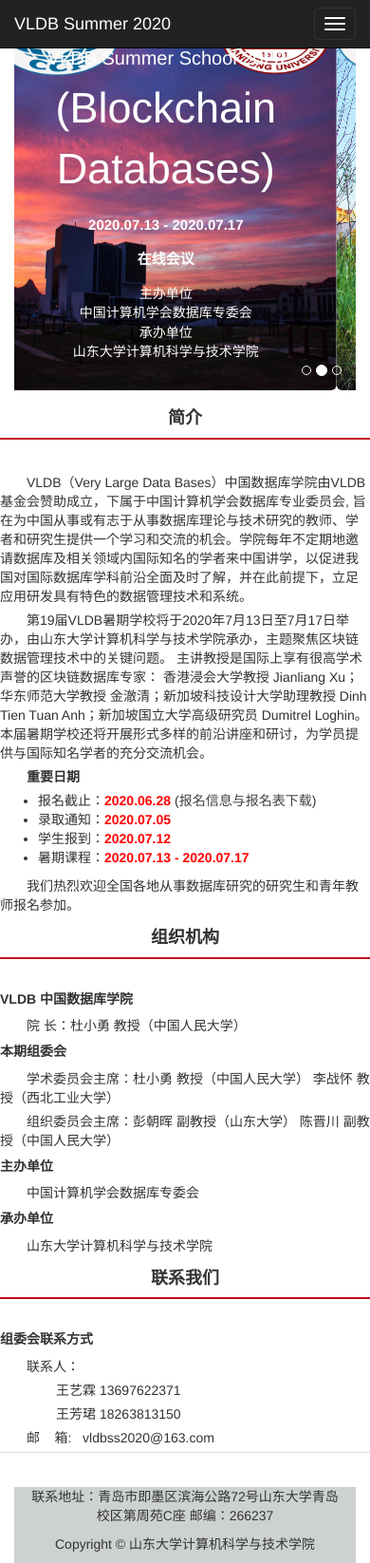
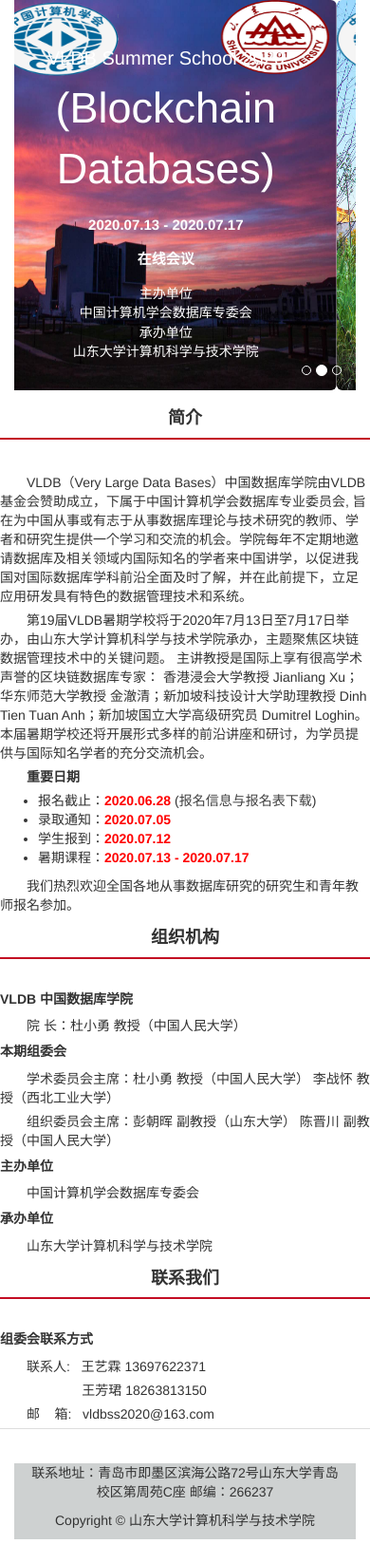
Before and after one commit to vldbss2020/vldbss2020, a plain HTML site: page index.html in a window 390 px wide. Shown: the top 1646 px of the page at 95% size. After the commit the page ends 1621 px from the top, so only its background shows below. Drawn offline with Linux system fonts and the light colour scheme; a script that the page names is missing.

Commit message:
Add files via upload

```diff
--- a/index.html
+++ b/index.html
@@ -71,28 +71,28 @@
 <div class="container">
     <div class="row">
         <div id="mobile-menu" class="mobile-nav visible-xs visible-sm">
-            <nav class="navbar navbar-inverse navbar-fixed-top">
-                <div class="container-fluid">
-                    <div class="navbar-header">
-                        <button type="button" class="navbar-toggle collapsed" data-toggle="collapse"
-                                data-target="#navbar" aria-expanded="false" aria-controls="navbar">
-                            <span class="sr-only">Toggle navigation</span>
-                            <span class="icon-bar"></span>
-                            <span class="icon-bar"></span>
-                            <span class="icon-bar"></span>
-                        </button>
-                        <a class="navbar-brand" href="#">VLDB Summer 2020</a>
-                    </div>
-                    <div id="navbar" class="navbar-collapse collapse">
-                        <ul class="nav navbar-nav navbar-right">
-                            <li><a href="javascript:void(0)" class="nav-miao" data-miao="#introduction" href="javascript:void(0)" data-toggle="tab" data-target="#intro">简介</a></li>
-                            <li><a href="javascript:void(0)" class="nav-miao" data-miao="#register" data-toggle="tab" data-target="#reg">报名&报到</a></li>
-                            <li><a href="javascript:void(0)" data-toggle="tab" data-target="#talk">讲师简介</a></li>
-                            <li><a href="javascript:void(0)" data-toggle="tab" data-target="#schedule">课程安排</a></li>
-                        </ul>
-                    </div>
-                </div>
-            </nav>
+<!--            <nav class="navbar navbar-inverse navbar-fixed-top">-->
+<!--                <div class="container-fluid">-->
+<!--                    <div class="navbar-header">-->
+<!--                        <button type="button" class="navbar-toggle collapsed" data-toggle="collapse"-->
+<!--                                data-target="#navbar" aria-expanded="false" aria-controls="navbar">-->
+<!--                            <span class="sr-only">Toggle navigation</span>-->
+<!--                            <span class="icon-bar"></span>-->
+<!--                            <span class="icon-bar"></span>-->
+<!--                            <span class="icon-bar"></span>-->
+<!--                        </button>-->
+<!--                        <a class="navbar-brand" href="#">VLDB Summer 2020</a>-->
+<!--                    </div>-->
+<!--                    <div id="navbar" class="navbar-collapse collapse">-->
+<!--                        <ul class="nav navbar-nav navbar-right">-->
+<!--                            <li><a href="javascript:void(0)" class="nav-miao" data-miao="#introduction" href="javascript:void(0)" data-toggle="tab" data-target="#intro">简介</a></li>-->
+<!--                            <li><a href="javascript:void(0)" class="nav-miao" data-miao="#register" data-toggle="tab" data-target="#reg">报名&报到</a></li>-->
+<!--                            <li><a href="javascript:void(0)" data-toggle="tab" data-target="#talk">讲师简介</a></li>-->
+<!--                            <li><a href="javascript:void(0)" data-toggle="tab" data-target="#schedule">课程安排</a></li>-->
+<!--                        </ul>-->
+<!--                    </div>-->
+<!--                </div>-->
+<!--            </nav>-->
         </div>
     </div>
 
@@ -180,8 +180,8 @@
             </ul>
             <h4>讲师&课程</h4>
             <ul class="nav nav-stacked menu collapse navbar-collapse">
-                <li class="leaf"><a href="javascript:void(0)" class="nav-miao" data-miao="#talk"  data-toggle="tab" data-target="#talk">讲师简介</a></li>
-                <li class="leaf"><a href="javascript:void(0)"  class="nav-miao" data-miao="#schedule" data-toggle="tab" data-target="#schedule">课程安排</a></li>
+                <li class="leaf"><a href="javascript:void(0)" class="nav-miao" data-miao="#talk" data-toggle="tab" data-target="#talk">讲师简介</a></li>
+                <li class="leaf"><a href="javascript:void(0)" class="nav-miao" data-miao="#schedule" data-toggle="tab" data-target="#schedule">课程安排</a></li>
             </ul>
         </div>
         <div class="col-default"></div>
@@ -239,9 +239,9 @@
                     </div>
                     <div class="c-context">
                         <p><h5>组委会联系方式</h5></p>
-                        <p>联系人：</p>
-                        <p>&nbsp;&nbsp;&nbsp;&nbsp;&nbsp;&nbsp;&nbsp;&nbsp;王艺霖    13697622371</p>
-                        <p>&nbsp;&nbsp;&nbsp;&nbsp;&nbsp;&nbsp;&nbsp;&nbsp;王芳珺    18263813150</p>
+                        <p>联系人:&nbsp;&nbsp;&nbsp;王艺霖    13697622371 </p>
+<!--                        <p>&nbsp;&nbsp;&nbsp;&nbsp;&nbsp;&nbsp;&nbsp;&nbsp;王艺霖    13697622371</p>-->
+                        <p>&nbsp;&nbsp;&nbsp;&nbsp;&nbsp;&nbsp;&nbsp;&nbsp;&nbsp;&nbsp;&nbsp;&nbsp;&nbsp;&nbsp;&nbsp;王芳珺    18263813150</p>
                         <p>邮&nbsp;&nbsp;&nbsp;&nbsp;箱: &nbsp;&nbsp;vldbss2020@163.com</p>
 
                     </div>
```
